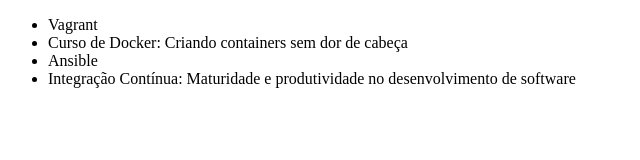
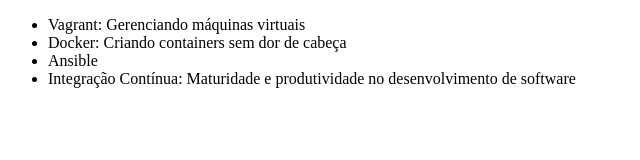
Before and after one commit to GuhSouza00/alura-git, a plain HTML site: page index.html in a window 1280 px wide. Shown: the whole page, without its empty margins (0-640 px from the left). Drawn offline with Linux system fonts and the light colour scheme.

Commit message:
Corrigindo curso de vagrant

```diff
--- a/index.html
+++ b/index.html
@@ -6,8 +6,8 @@
 </head>
 <body>
     <ul>
-        <li>Vagrant</li>
-        <li>Curso de Docker: Criando containers sem dor de cabeça</li>
+        <li>Vagrant: Gerenciando máquinas virtuais</li>
+        <li>Docker: Criando containers sem dor de cabeça</li>
         <li>Ansible</li>
         <li>Integração Contínua: Maturidade e produtividade no desenvolvimento de software</li>
     </ul>
```
